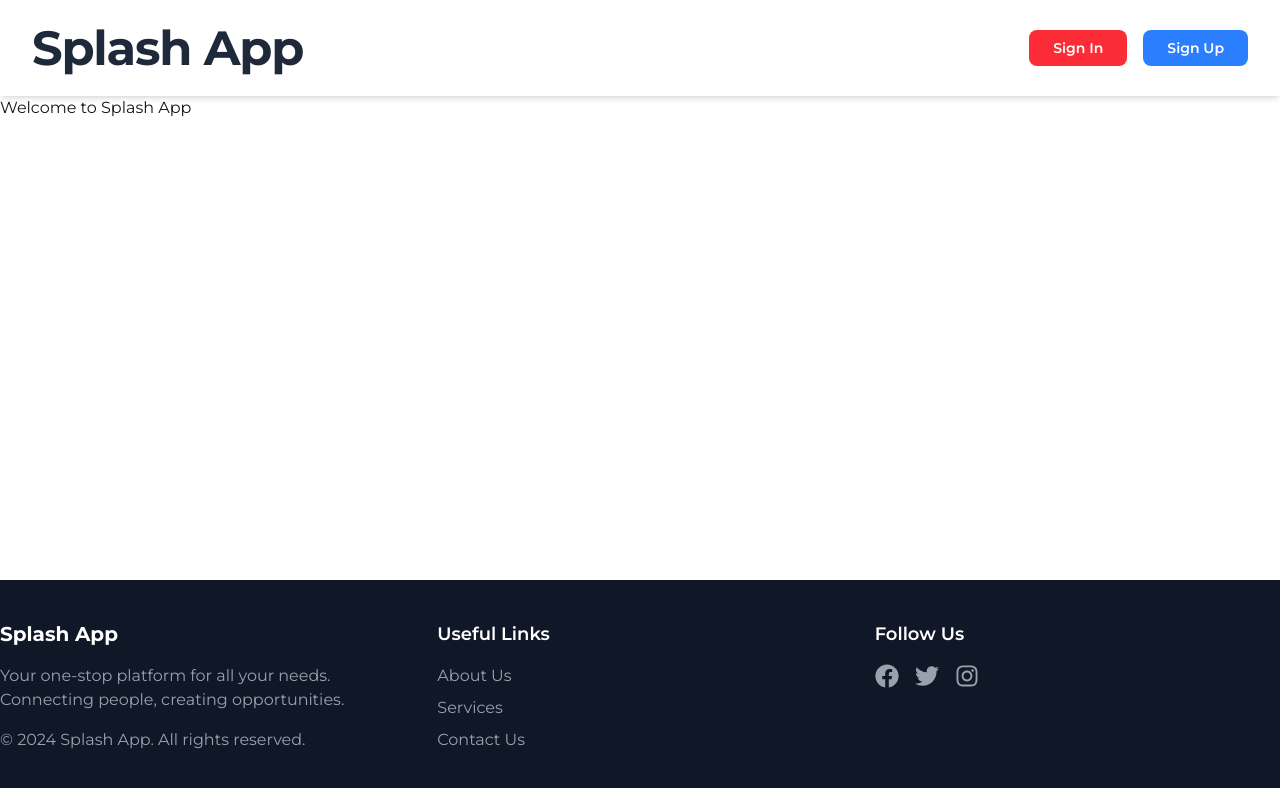
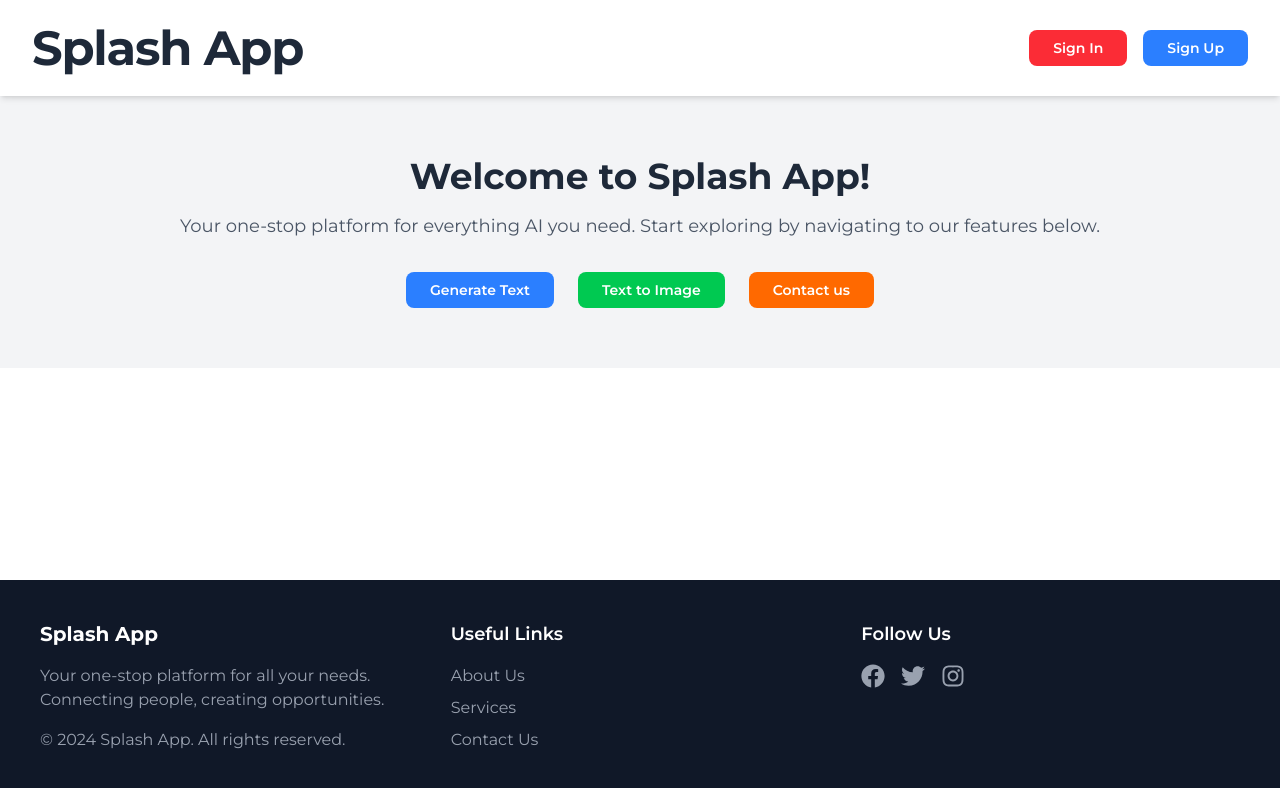
Before and after one commit to snr-roko/alx-project-0x03-setup, a Next.js app in the folder alx-project-0x03/: page / in a window 1280 px wide. Shown: the top 788 px of the page. Built offline with nearby package versions, Linux system fonts and the light colour scheme.

Commit message:
fix: correct buttonLabel typo in Button component; update Footer and Header components for consistency; enhance Home page with navigation buttons

```diff
--- a/alx-project-0x03/components/common/Button.tsx
+++ b/alx-project-0x03/components/common/Button.tsx
@@ -1,11 +1,11 @@
 interface ButtonProps {
-  buttonLable: string
+  buttonLabel: string
   buttonSize?: string
   buttonBackgroundColor?: 'red' | 'blue' | 'orange' | 'green'
   action?: () => void
 }
 
-const Button: React.FC<ButtonProps> = ({ buttonLable, buttonSize, buttonBackgroundColor, action }) => {
+const Button: React.FC<ButtonProps> = ({ buttonLabel, buttonSize, buttonBackgroundColor, action }) => {
 
   const backgroundColorClass = buttonBackgroundColor ? {
     red: 'bg-red-500',
@@ -18,7 +18,7 @@
     <button onClick={action} className={`${backgroundColorClass}
     ${buttonSize} px-6 py-2 text-sm font-sm font-semibold rounded-lg hover:
     ${backgroundColorClass}/50 transition duration-300 text-white`}>
-      {buttonLable}
+      {buttonLabel}
     </button>
   )
 }
--- a/alx-project-0x03/components/layouts/Footer.tsx
+++ b/alx-project-0x03/components/layouts/Footer.tsx
@@ -5,7 +5,7 @@
 
 const Footer: React.FC = () => {
   return (
-    <footer className="bg-gray-900 text-white py-10">
+    <footer className="bg-gray-900 text-white p-10">
       <div className="container mx-auto grid grid-cols-1 md:grid-cols-3 gap-8">
         <div>
           <h3 className="text-xl font-bold mb-4">Splash App</h3>
--- a/alx-project-0x03/components/layouts/Header.tsx
+++ b/alx-project-0x03/components/layouts/Header.tsx
@@ -10,8 +10,8 @@
         </Link>
 
         <div className="flex gap-4">
-          <Button buttonLable="Sign In" buttonBackgroundColor="red" />
-          <Button buttonLable="Sign Up" buttonBackgroundColor="blue" />
+          <Button buttonLabel="Sign In" buttonBackgroundColor="red" />
+          <Button buttonLabel="Sign Up" buttonBackgroundColor="blue" />
         </div>
       </div>
     </header>
--- a/alx-project-0x03/pages/index.tsx
+++ b/alx-project-0x03/pages/index.tsx
@@ -1,9 +1,35 @@
-const Home = () => {
-  return (
-   <div>
-      <h1> Welcome to Splash App </h1>
-   </div>
-  )
+import Button from "@/components/common/Button";
+import { useRouter } from "next/router";
+
+interface PageRouteProps {
+  pageRoute: string
 }
 
-export default Home;
+export default function Home() {
+  const router = useRouter()
+
+  // Imeperative routing with useRouter
+  const routeToNextPage  = ({ pageRoute }: PageRouteProps) => {
+    router.push(pageRoute, undefined, { shallow: false})
+  }
+
+  return (
+    <div className="p-15 bg-gray-100 flex flex-col justify-center items-center text-center">
+      {/* Welcome Message */}
+      <h1 className="text-4xl font-bold text-gray-800 mb-4">
+        Welcome to Splash App!
+      </h1>
+      <p className="text-lg text-gray-600 mb-8">
+        Your one-stop platform for everything AI you need. Start exploring by
+        navigating to our features below.
+      </p>
+
+      {/* Navigation Options */}
+      <div className="flex gap-6">
+        <Button action={() => routeToNextPage({ pageRoute: '/generate-text-ai' })} buttonLabel="Generate Text" buttonBackgroundColor="blue" />
+        <Button action={() => routeToNextPage({ pageRoute: '/text-to-image'})} buttonLabel="Text to Image" buttonBackgroundColor="green" />
+        <Button action={() => routeToNextPage({ pageRoute: '/counter-app'})} buttonLabel="Contact us" buttonBackgroundColor="orange" />
+      </div>
+    </div>
+  );
+}
```
